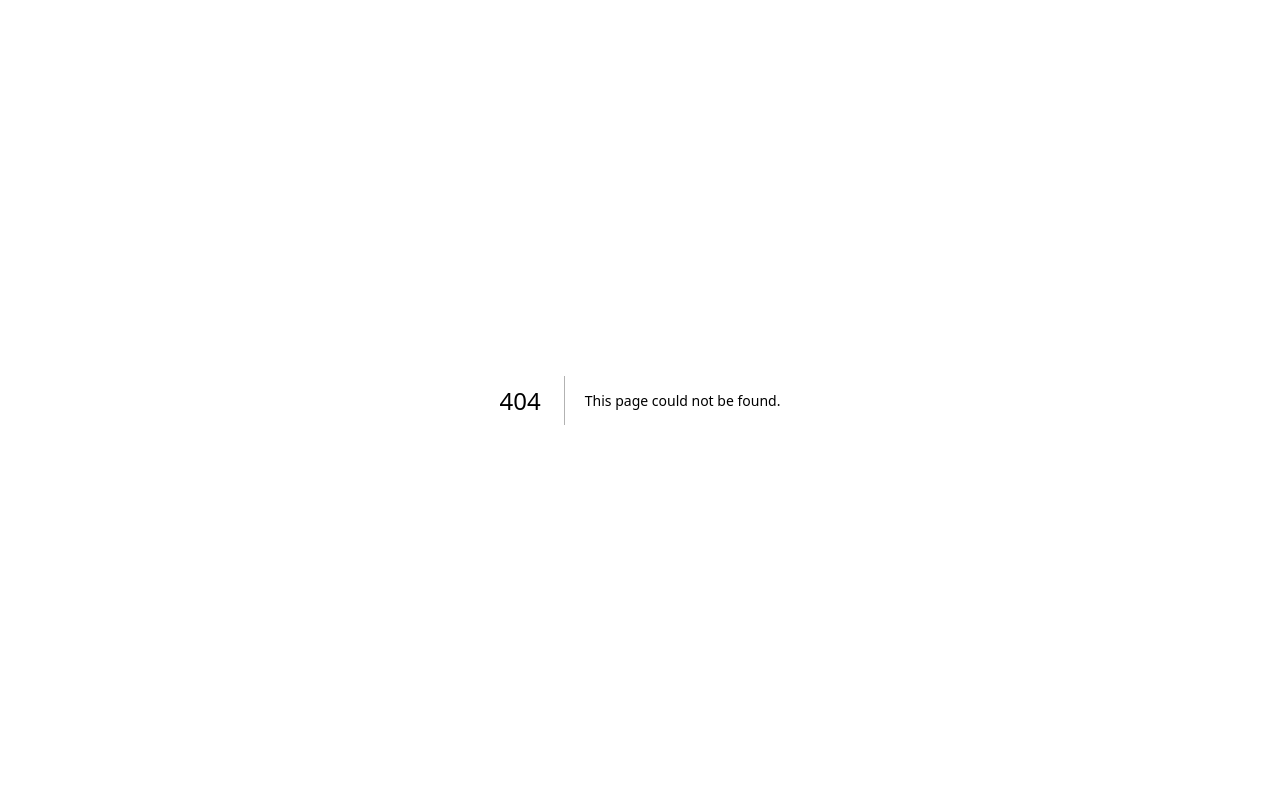
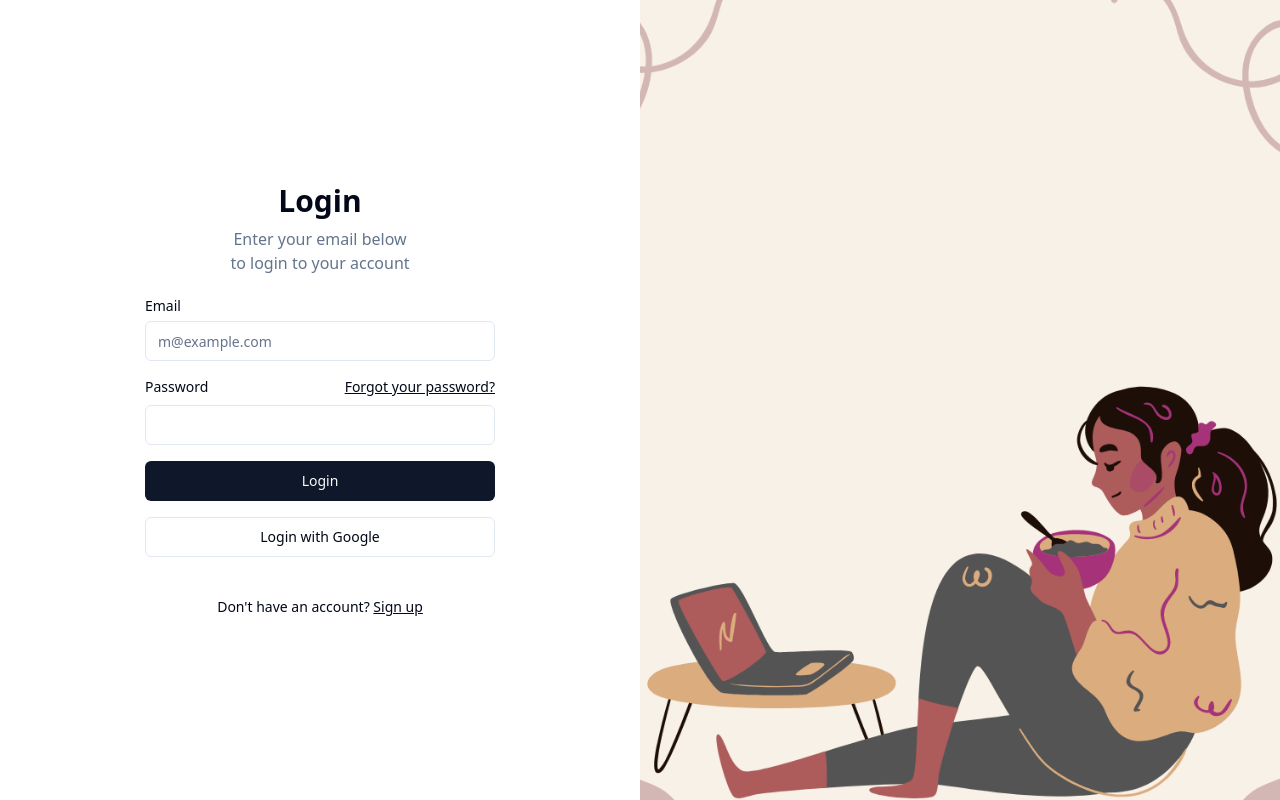
Before and after one commit to What-s-For-LunJ/lunj-client-web, a Next.js app in the folder client/: page /login in a window 1280 px wide. Before the commit this address had no page. Built offline with nearby package versions, Linux system fonts and the light colour scheme.

Commit message:
fix: login page again

```diff
--- /dev/null
+++ b/client/src/pages/login/index.tsx
@@ -0,0 +1,68 @@
+import React from 'react';
+import Image from 'next/image';
+import Link from 'next/link';
+
+import { Button } from "@/components/ui/button";
+import { Input } from "@/components/ui/input";
+import { Label } from "@/components/ui/label";
+
+export default function Login() {
+  return (
+    <div className="w-full lg:grid lg:min-h-[600px] lg:grid-cols-2 xl:min-h-[800px]">
+      <div className="flex items-center justify-center py-12">
+        <div className="mx-auto grid w-[350px] gap-6">
+          <div className="grid gap-2 text-center">
+            <h1 className="text-3xl font-bold">Login</h1>
+            <p className="text-balance text-muted-foreground">
+              Enter your email below to login to your account
+            </p>
+          </div>
+          <div className="grid gap-4">
+            <div className="grid gap-2">
+              <Label htmlFor="email">Email</Label>
+              <Input
+                id="email"
+                type="email"
+                placeholder="m@example.com"
+                required
+              />
+            </div>
+            <div className="grid gap-2">
+              <div className="flex items-center">
+                <Label htmlFor="password">Password</Label>
+                <Link
+                  href="/forgot-password"
+                  className="ml-auto inline-block text-sm underline"
+                >
+                  Forgot your password?
+                </Link>
+              </div>
+              <Input id="password" type="password" required />
+            </div>
+            <Button type="submit" className="w-full">
+              Login
+            </Button>
+            <Button variant="outline" className="w-full">
+              Login with Google
+            </Button>
+          </div>
+          <div className="mt-4 text-center text-sm">
+            Don&apos;t have an account?{" "}
+            <Link href="#" className="underline">
+              Sign up
+            </Link>
+          </div>
+        </div>
+      </div>
+      <div className="hidden bg-muted lg:block">
+        <Image
+          src="/hii.png" // Relative path to the image in the public directory
+          alt="Logo"
+          width={500}   // Set appropriate width
+          height={500}  // Set appropriate height
+          className="h-full w-full object-cover dark:brightness-[0.2] dark:grayscale"
+        />
+      </div>
+    </div>
+  );
+}
```
Also changed, not shown: client/public/hii.png (added).
